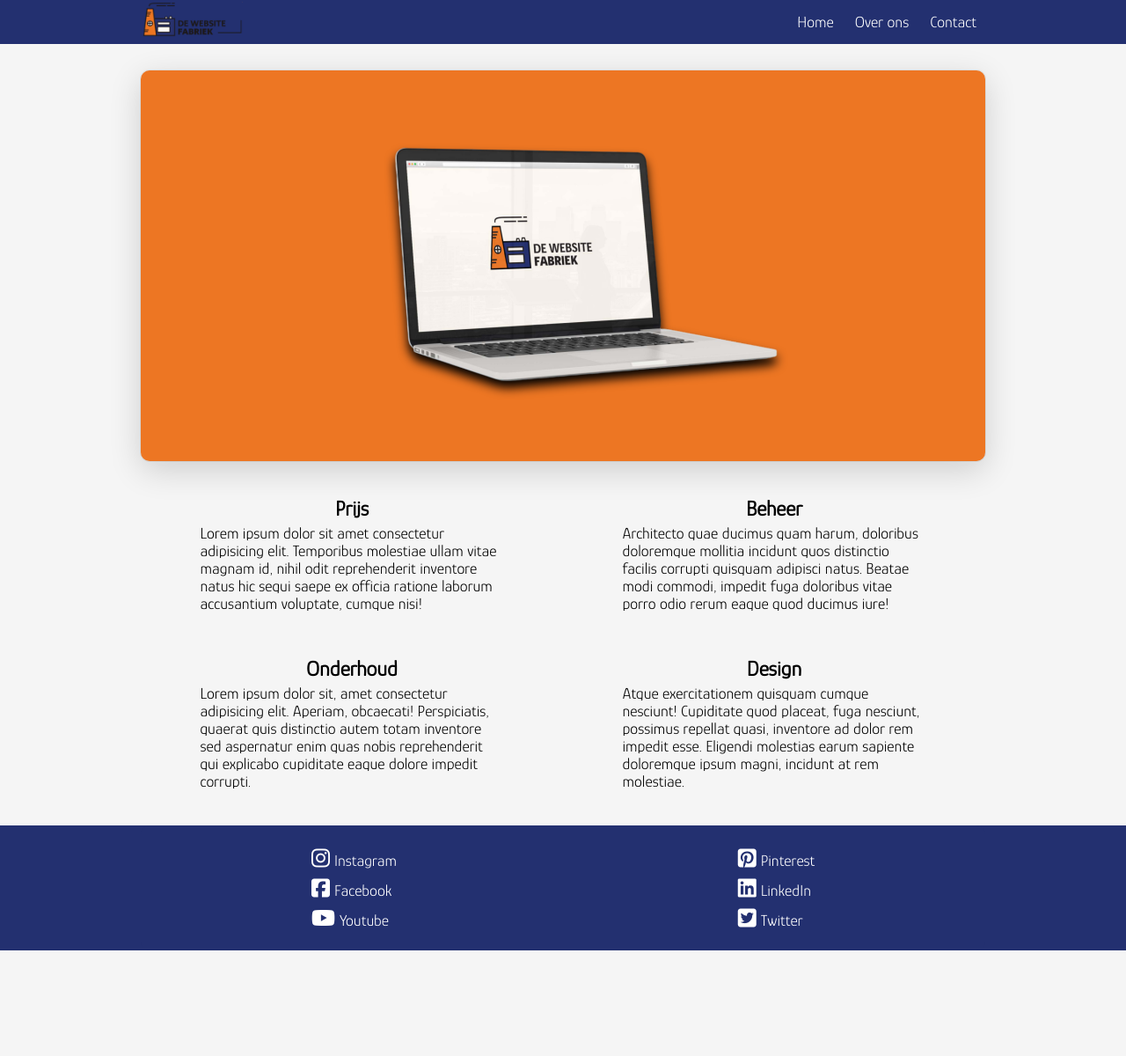
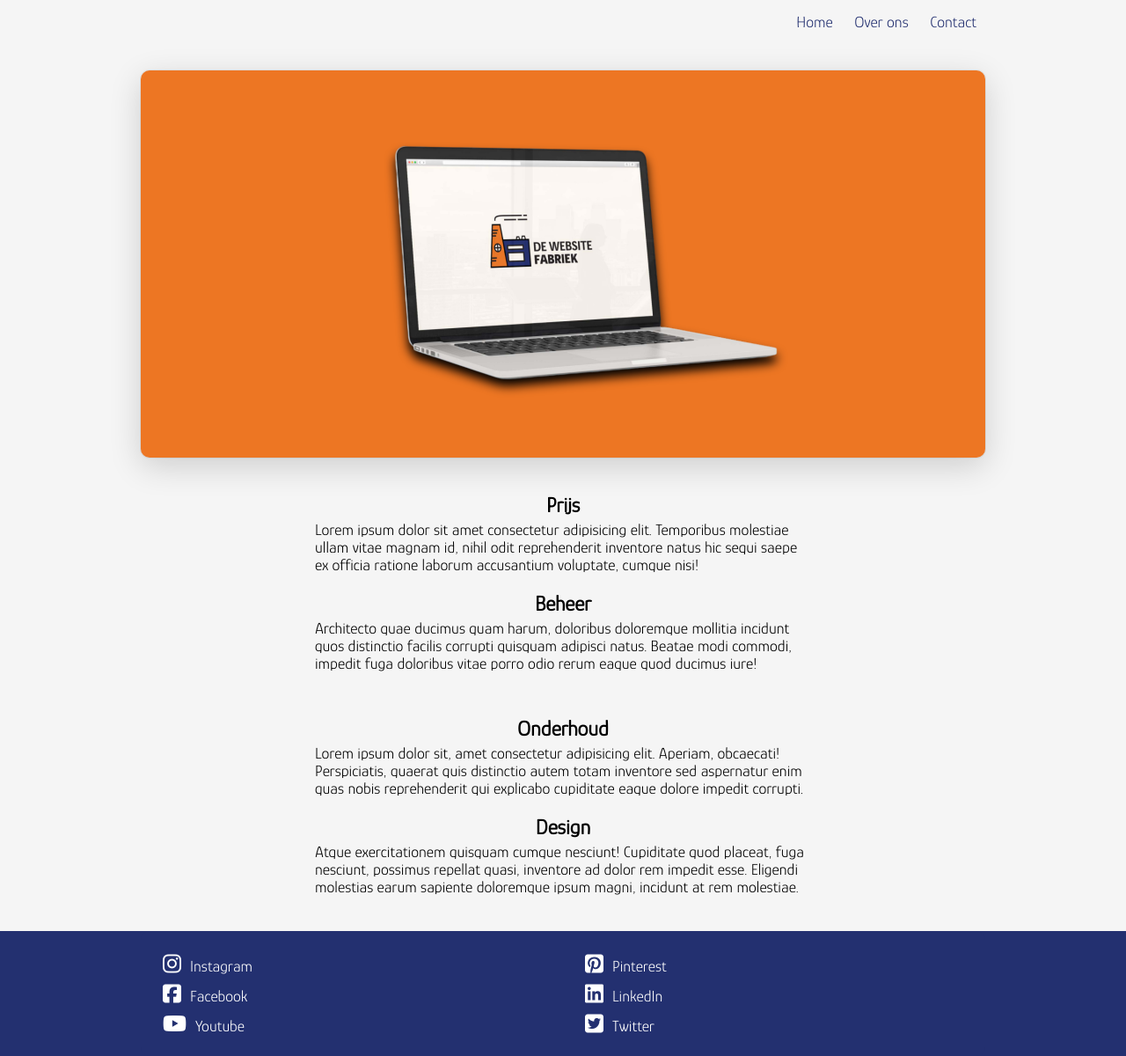
Before and after one commit to LeviHoevers/SiteFab-daniel, a plain HTML site: page index.html in a window 1280 px wide. Shown: the whole page at 88% size. Before the commit the page ends 1080 px from the top, so only its background shows below. Drawn offline with Linux system fonts and the light colour scheme.

Commit message:
1column design

```diff
--- a/index.html
+++ b/index.html
@@ -15,7 +15,6 @@
 <body>
     <nav>
         <div class="logo">
-            <img src="De_website_fabriek_logo.png" alt="">
             <ul>
                 <li class="bars"><i class="fas fa-bars"></i></li>
                 <li><a href="#">Home</a></li>
@@ -26,7 +25,6 @@
     </nav>
 
     <main class="content">
-
         <section class="color">
             <article>
                 <img class="laptop" src="website_fabriek_laptop.png" alt="">
@@ -54,6 +52,7 @@
         </section>
     </main>
 
+
     <footer>
     <section class="section-footer">
         <article>
@@ -72,5 +71,7 @@
         </article>
     </section>
     </footer>
+
+
 </body>
 </html>
--- a/style.css
+++ b/style.css
@@ -1,9 +1,5 @@
-.colorPalette{
-    color: #439a86;
-    color: #bcd8c1;
-    color: #e9d985;
-    color: #007991;
-    color: #222e50;
+html{
+    font-size: 18px;
 }
 
 *{
@@ -21,7 +17,7 @@ body{
 
 nav{
     width: 100%;
-    background: #233070;
+    background: whitesmoke;
     height: 50px;
 }
 
@@ -41,9 +37,9 @@ li{
 }
 
 a{
-    font-size:  18px;
+    font-size:  1rem;
     text-decoration: none;
-    color: #fff;
+    color: #233070;
     line-height: 50px;
 }
 
@@ -59,19 +55,21 @@ section{
     display: flex;
     flex-direction: row;
     flex-basis: 100%;
+    flex-wrap: wrap;
 }
 
 article{
-    align-items: center;
     padding: 10px;
     display: flex;
     flex-direction: column;
+    align-items: center;
     flex-basis: 100%;
+
 }
 
 P{
-    font-size: 18px;
-    width: 75%;
+    width: 60%;
+    font-size: 1rem;
 }
 
 h1{
@@ -99,6 +97,7 @@ img{
 
 .laptop{
     height: 100%;
+    margin: 0 auto;
     filter: drop-shadow(0px 8px 6px black);
 }
 
@@ -111,22 +110,28 @@ img{
     margin: 0px;
     background: #233070;
     width: 75%;
+    flex-wrap: nowrap;
 }
-
+.section-footer a{
+    color: #fff;
+}
 .section-footer article{
     padding: 20px;
+    align-items: initial;
 }
 
 i{
     margin: 5px;
     color: #fff;
     font-size: 24px;
+    padding-right: 5px;
 }
 
 .sitefab{
     font-size: 50px;
     text-align: center;
 }
+
 
 .logo{
     margin: 0 auto;
@@ -146,6 +151,8 @@ nav li:hover a{
 .bars{
     display: none;
 }
+
+
 
 
 @media only screen and (max-width: 1150px){
@@ -179,6 +186,7 @@ nav li:hover a{
     .bars:hover nav li{
         display: initial;
     }
+
     .bars:hover i{
        color: #233070;
     }
```
